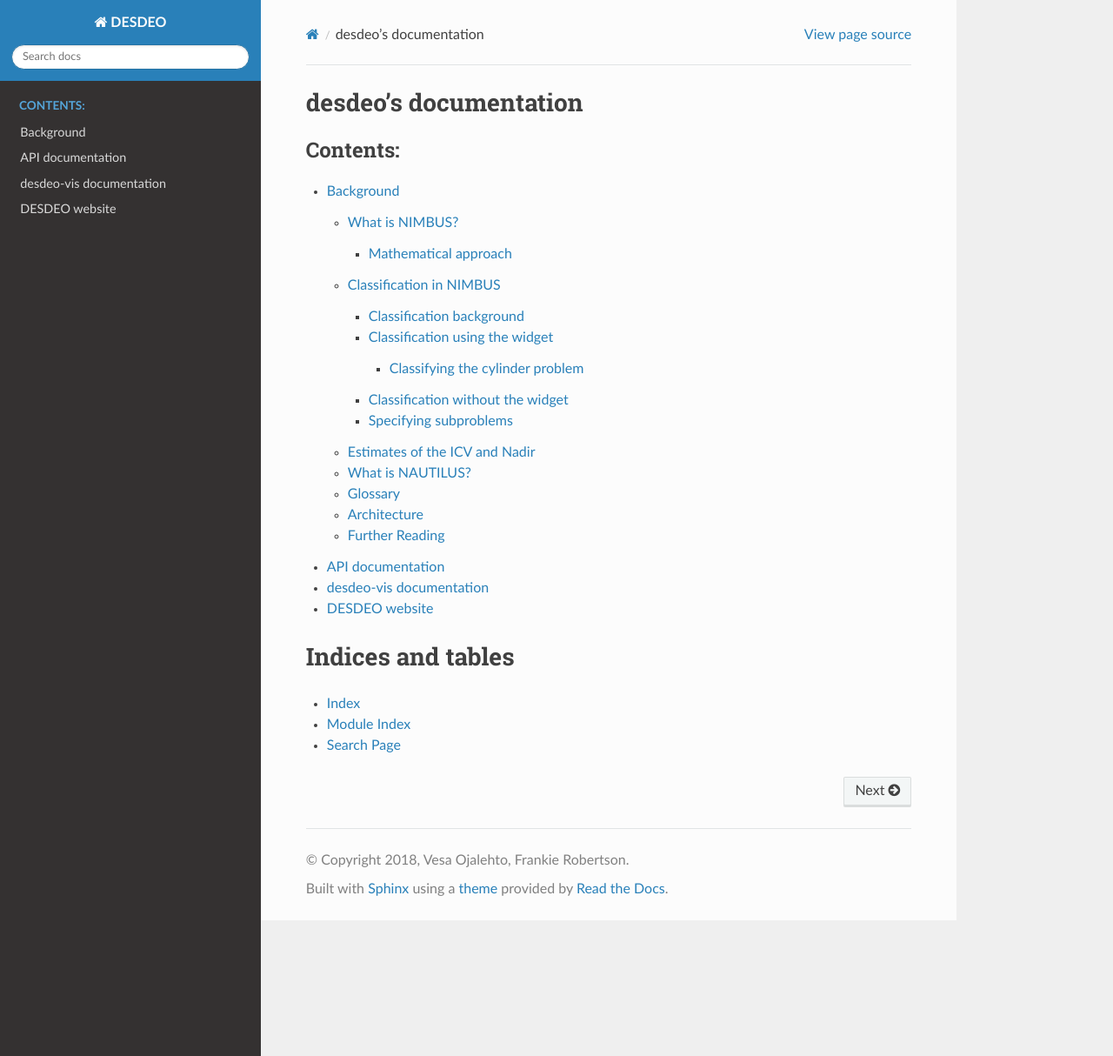
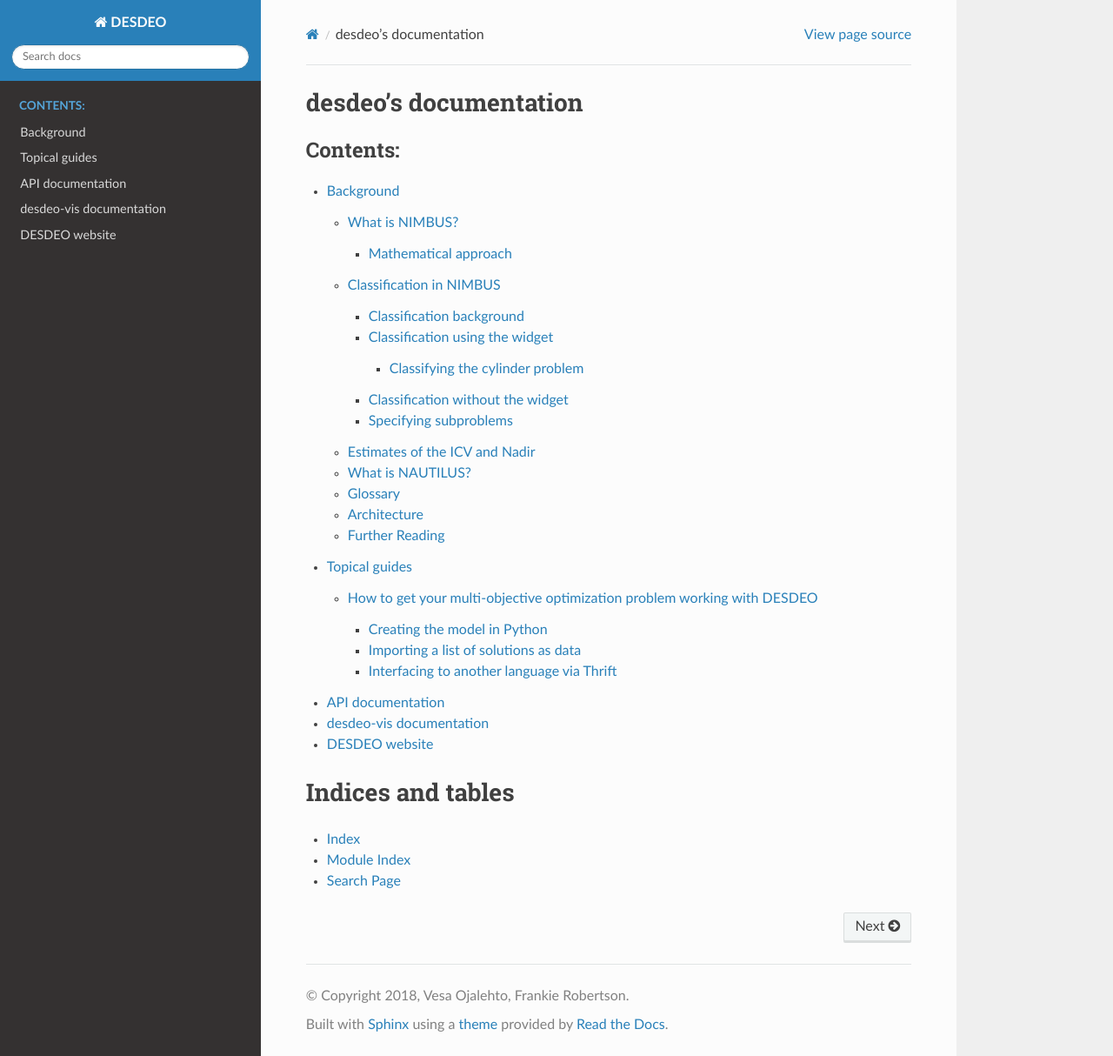
Before and after one commit to industrial-optimization-group/DESDEO, a Sphinx documentation site: the page built from docs/index.rst, in a window 1280 px wide and 1214 px high. Shown: the whole window at 87% size. Built offline with Sphinx 7.4.7 and the Read the Docs theme 2.0.0, drawn with Linux system fonts in a browser that asks for light colours; some of the changed lines change nothing that is shown.

Commit message:
Add topical guide on modelling and problem porcelain to API docs

```diff
--- a/docs/api.rst
+++ b/docs/api.rst
@@ -17,6 +17,7 @@
 
    desdeo.preference
    desdeo.problem
+   desdeo.problem.porcelain
    desdeo.problem.toy
    desdeo.result
    desdeo.utils
--- /dev/null
+++ b/docs/guides.rst
@@ -0,0 +1,8 @@
+Topical guides
+==============
+
+.. toctree::
+   :maxdepth: 2
+   :caption: Contents:
+
+   modelling
--- a/docs/index.rst
+++ b/docs/index.rst
@@ -7,6 +7,7 @@
 
    README <README>
    background/index
+   guides
    api
    desdeo-vis documentation <https://desdeo.readthedocs.io/projects/desdeo-vis/>
    DESDEO website <https://desdeo.it.jyu.fi/>
--- /dev/null
+++ b/docs/modelling.rst
@@ -0,0 +1,128 @@
+How to get your multi-objective optimization problem working with DESDEO
+========================================================================
+
+This section describes the different ways you can get your data, model or
+simulation corresponding to a multi-objective optimization problem working with
+DESDEO. Currently, there are three approaches to adding a new problem: creating
+the model in Python, importing a list of solutions as data from a CSV, or
+interfacing to another language via Thrift.
+
+Creating the model in Python
+----------------------------
+
+This approach is based around the classes in
+:py:mod:`desdeo.problem.porcelain`. This section walks through the process of defining the cylinder problem:
+:py:class:`desdeo.problem.toy.CylinderProblem`. You can work through
+:ref:`the cylinder problem notebook </nimbus-cylinder.ipynb>` to gain
+familiarity with the cylinder problem.
+
+.. code-block:: python
+
+    from desdeo.problem.porcelain import Objective, PorcelainProblem, Variable
+
+    class CylinderProblem(PorcelainProblem):
+       """
+       A description of the problem goes here.
+       """
+..
+
+The first step is to import the classes we need and create a new class which
+inherits from :py:class:`desdeo.problem.porcelain.PorcelainProblem`. You should
+always add a docstring describing the problem so it can be displayed in the
+notebook interface.
+
+.. code-block:: python
+   :dedent: 0
+
+       r = Variable(low=5, high=15, start=10, name="Radius")
+       h = Variable(low=5, high=25, start=10, name="Height")
+..
+
+Next, we can define variables using the
+:py:class:`desdeo.problem.porcelain.Variable` class. Here, two variables `r`
+and `h` are defined as the radius and height and given a range of acceptable
+values, a starting value and a display name.
+
+.. code-block:: python
+   :dedent: 0
+
+       @Objective("Volume", maximized=True)
+       def volume(r, h):
+           return math.pi * r ** 2 * h
+..
+
+Now we define one of the objectives: maximizing the volume of the cylinder.
+First we define a function that takes all variables `r` and `h` in the form we
+have just named them. The body of the function is the formula for the volume of
+a cylinder :math:`\pi r^2  h`, translated to Python code. The function is then
+decorated with the :py:class:`desdeo.problem.porcelain.Objective` class where
+it is given a display name and the direction (maximized versus minimized) is
+chosen.
+
+.. code-block:: python
+   :dedent: 0
+
+       @Objective("Surface Area", maximized=False)
+       def surface_area(r, h):
+           return 2 * math.pi * r ** 2 + 2 * math.pi * r * h
+
+       @Objective("Height Difference", maximized=False)
+       def height_diff(r, h):
+           return abs(h - 15.0)
+..
+
+We now define the other objectives, setting `maximized=False` to define them as
+minimization problems.
+
+.. code-block:: python
+   :dedent: 0
+
+       class Meta:
+           name = "Cylinder Problem"
+..
+
+Lastly, we define the inner class `Meta` which is where extra settings are
+stored. Here, we just define the display name for the problem.
+
+Importing a list of solutions as data
+-------------------------------------
+
+In this approach, you start by generating a list of solutions and write out
+their corresponding objective values to a `CSV file
+<https://en.wikipedia.org/wiki/Comma-separated_values>`. DESDEO can then by
+used to find the row corresponding to the best solution according to some
+preferences.
+
+The main class involved here is
+:py:class:`desdeo.problem.PreGeneratedProblem`. Usage is simple, just pass in
+a `filename` parameter:
+
+.. code-block:: python
+
+   PreGeneratedProblem(
+      filename="/path/to/my/file.csv")
+   )
+..
+
+`PreGeneratedProblem` only works with the
+:py:class:`desdeo.optimization.PointSearch` (single-objective) optimization
+method. So a full example using ENAUTILUS would look like:
+
+.. code-block:: python
+
+    ENAUTILUS(
+        PreGeneratedProblem(
+            filename="/path/to/my/file.csv"
+        ),
+        PointSearch,
+    )
+..
+
+Interfacing to another language via Thrift
+------------------------------------------
+
+In some cases, your multi-objective optimization problem may be defined in
+terms of simulation software you already have available. In order to transfer
+information from the simulation to DESDEO, a Thrift interface is provided.
+
+(Coming soon)
```
